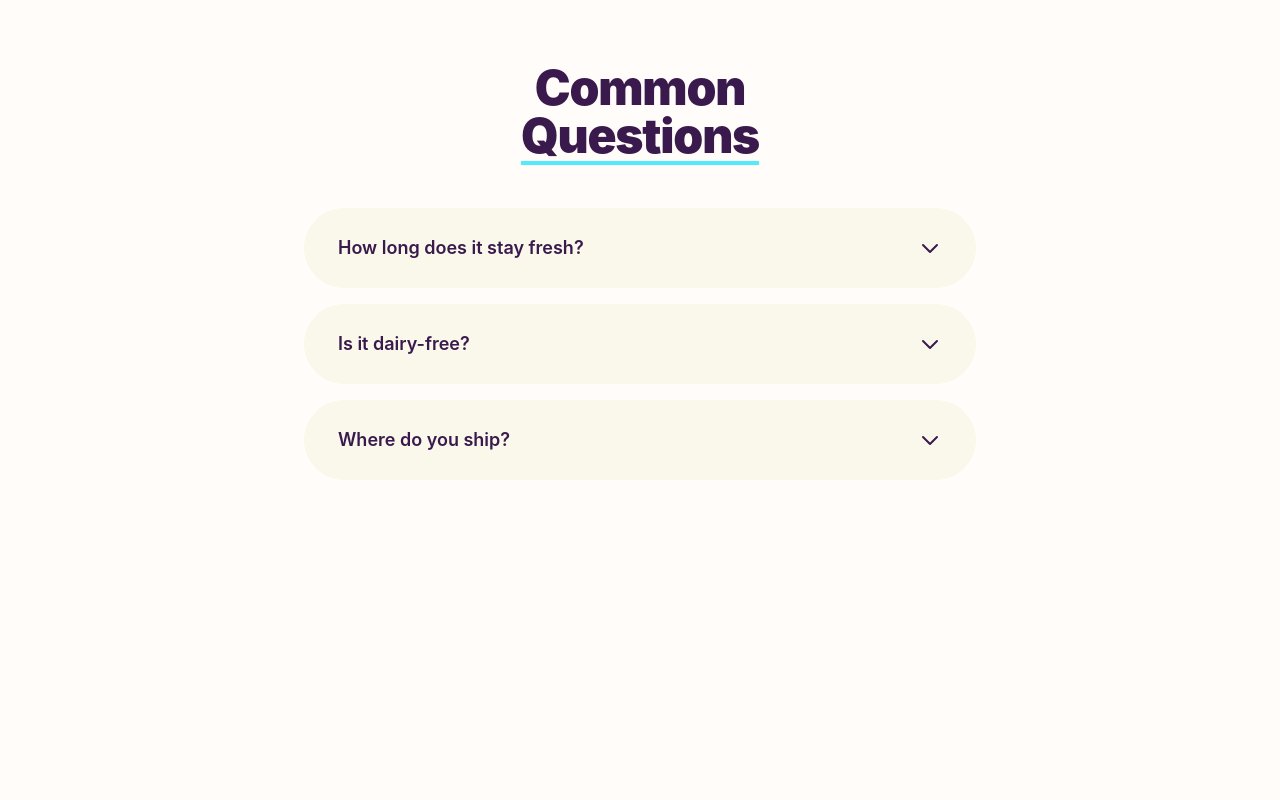
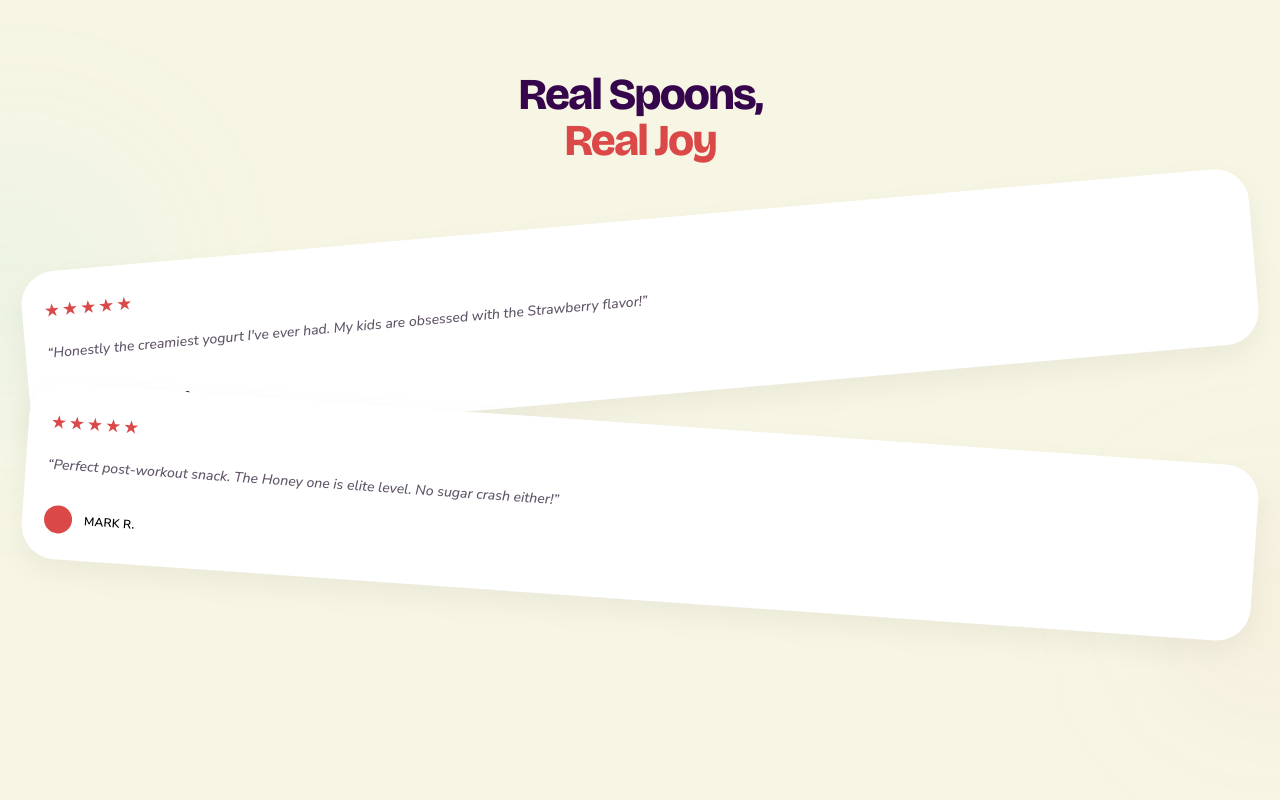
Before and after one commit to al4m-2068/yo-gort, a React (Vite) app: page / in a window 1280 px wide. Shown: the top 800 px of the page. Built offline with nearby package versions, Linux system fonts and the light colour scheme.

Commit message:
Testimonials n FAQ

```diff
--- a/index.html
+++ b/index.html
@@ -6,6 +6,7 @@
   <meta name="viewport" content="width=device-width, initial-scale=1.0" />
   <title>yo-gort</title>
 </head>
+
 <body>
   <div id="root"></div>
   <script type="module" src="/src/main.jsx"></script>
--- a/src/App.jsx
+++ b/src/App.jsx
@@ -1,10 +1,12 @@
 import DropdownModern from './Dropdown.jsx'
+import Testimonials from './Testimonials.jsx'
 
 function App() {
 
 
   return (
     <>
+     <Testimonials/>
       <DropdownModern />
     </>
   )
--- a/src/Dropdown.jsx
+++ b/src/Dropdown.jsx
@@ -46,11 +46,11 @@ const FAQSection = () => {
 
   return (
     <div className="min-h-screen bg-[#fffcf9] px-4 sm:px-6 lg:px-8 py-12 sm:py-16 flex flex-col items-center">
-      <h1 className="text-3xl sm:text-4xl lg:text-5xl font-black text-[#3a1a4d] text-center mb-8 sm:mb-12 tracking-tight">
-        Common <br /> <span className="underline decoration-cyan-300 underline-offset-4 sm:underline-offset-8">Questions</span>
+      <h1 className="text-3xl font-brigro sm:text-4xl lg:text-5xl font-black text-[#3a1a4d] text-center mb-8 sm:mb-12 tracking-tight">
+        Common <br /> <span>Questions</span>
       </h1>
 
-      <div className="w-full max-w-xs sm:max-w-2xl">
+      <div className="w-full max-w-xs sm:max-w-2xl font-nuni">
         {faqs.map((faq, index) => (
           <FAQItem key={index} question={faq.question} answer={faq.answer} />
         ))}
--- /dev/null
+++ b/src/Testimonials.jsx
@@ -0,0 +1,63 @@
+export default function Testimonials() {
+  return (
+    <section className="w-full min-h-screen bg-[#F7F6E5] overflow-hidden relative pt-[72px] pb-[72px] px-6">
+
+      {/* blur bg */}
+      <div className="absolute w-[220px] h-[220px] bg-[rgba(118,210,219,0.12)] blur-[90px] rounded-full top-[180px] left-[-100px]" />
+      <div className="absolute w-[180px] h-[180px] bg-[rgba(218,72,72,0.08)] blur-[90px] rounded-full bottom-[100px] right-[-80px]" />
+
+      <div className="w-full relative z-[2]">
+
+        {/* heading */}
+        <div className="text-center mb-14">
+          <h2 className="text-[38px] leading-[1.05] tracking-[-2px] font-extrabold font-brigro text-[#36064D] min-[391px]:text-[44px]">
+            Real Spoons,
+            <br />
+            <span className="text-[#DA4848] font-brigro">Real Joy</span>
+          </h2>
+        </div>
+
+        {/* card 1 */}
+        <div className="w-full bg-white rounded-[34px] pt-[26px] pb-[26px] px-[22px] mb-7 rotate-[-5deg] relative shadow-[0_12px_30px_rgba(0,0,0,0.05),inset_0_1px_0_rgba(255,255,255,0.8)] max-[390px]:rounded-[30px] max-[390px]:px-5 max-[390px]:py-[22px]">
+
+          <div className="text-[#DA4848] font-nuni text-[18px] tracking-[2px] mb-4">
+            ★★★★★
+          </div>
+
+          <p className="text-[16px] min-[391px]:text-[14px] italic font-nuni leading-[1.9] text-[#5F5366] font-medium mb-[26px]">
+            “Honestly the creamiest yogurt I've ever had. My kids are obsessed with the Strawberry flavor!”
+          </p>
+
+          <div className="flex items-center gap-3">
+            <div className="w-7 h-7 rounded-full bg-[#76D2DB] shrink-0" />
+
+            <span className="text-[12px] font-nuni font-semibold tracking-[0.2px]">
+              @creamyLove_99
+            </span>
+          </div>
+        </div>
+
+        {/* card 2 */}
+        <div className="w-full bg-white rounded-[34px] pt-[26px] pb-[26px] px-[22px] rotate-[4deg] relative shadow-[0_12px_30px_rgba(0,0,0,0.05),inset_0_1px_0_rgba(255,255,255,0.8)] max-[390px]:rounded-[30px] max-[390px]:px-5 max-[390px]:py-[22px]">
+
+          <div className="text-[#DA4848] font-nuni text-[18px] tracking-[2px] mb-4">
+            ★★★★★
+          </div>
+
+          <p className="text-[16px] min-[391px]:text-[14px] italic font-nuni leading-[1.9] text-[#5F5366] font-medium mb-[26px]">
+            “Perfect post-workout snack. The Honey one is elite level. No sugar crash either!”
+          </p>
+
+          <div className="flex items-center gap-3">
+            <div className="w-7 h-7 rounded-full bg-[#DA4848] shrink-0" />
+
+            <span className="text-[12px] font-nuni font-semibold tracking-[0.2px]">
+              MARK R.
+            </span>
+          </div>
+        </div>
+
+      </div>
+    </section>
+  );
+}
--- a/src/index.css
+++ b/src/index.css
@@ -1 +1,9 @@
+@import url('https://fonts.googleapis.com/css2?family=Bricolage+Grotesque:opsz,wght@12..96,200..800&family=Nunito+Sans:ital,opsz,wght@0,6..12,200..1000;1,6..12,200..1000&display=swap');
+
+
 @import "tailwindcss";
+
+@theme {
+    --font-nuni: 'Nunito Sans', sans-serif;
+    --font-brigro: 'Bricolage Grotesque', sans-serif;
+}
```
Lines whose indentation alone changed are shown as unchanged.
